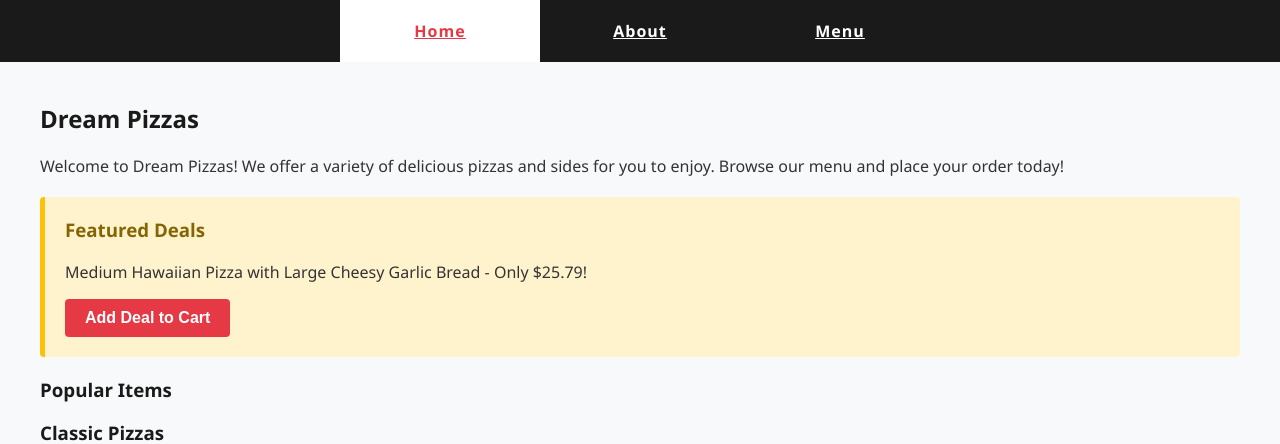
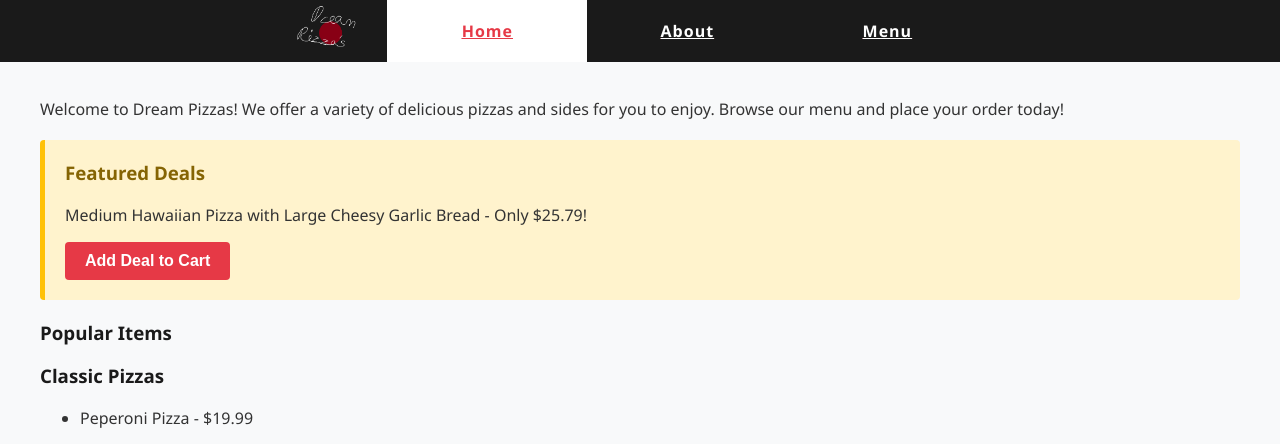
Before and after one commit to st25112-a11y/CSC-2-AS91897---AS91896, a Flask app: page / in a window 1280 px wide. Shown: the top 444 px of the page. Run offline with Flask 3, Linux system fonts and the light colour scheme; data comes from the database, SQL or seed files in the repository.

Commit message:
Added logo

```diff
--- a/static/css/style.css
+++ b/static/css/style.css
@@ -13,6 +13,12 @@ h1, h2, h3 {
 }
 
 /* Header & Navigation */
+.main-links img {
+    height: 60px;
+    margin-right: 20px;
+    justify-self: start;
+}
+
 .main-links {
     background-color: #1A1A1A;
     display: flex;
--- a/templates/index.html
+++ b/templates/index.html
@@ -3,7 +3,6 @@
 {% block title %}Home - Dream Pizzas{% endblock %}
 
 {% block content %}
-    <h2>Dream Pizzas</h2>
     <p>Welcome to Dream Pizzas! We offer a variety of delicious pizzas and sides for you to enjoy. Browse our menu and place your order today!</p>
     <div class="featured-deal">
         <h3>Featured Deals</h3>
--- a/templates/template.html
+++ b/templates/template.html
@@ -9,6 +9,7 @@
 <body>
     <header>
         <nav class="main-links">
+            <img src="{{ url_for('static', filename='css/images/dream-pizza.png') }}" alt="Dream Pizzas Logo" class="logo">
             <ul>
                 <li><a href="{{ url_for('index') }}"
                     class="{{ 'active' if active_page == 'index' else '' }}">
```
Also changed, not shown: static/css/images/dream-pizza.png.
